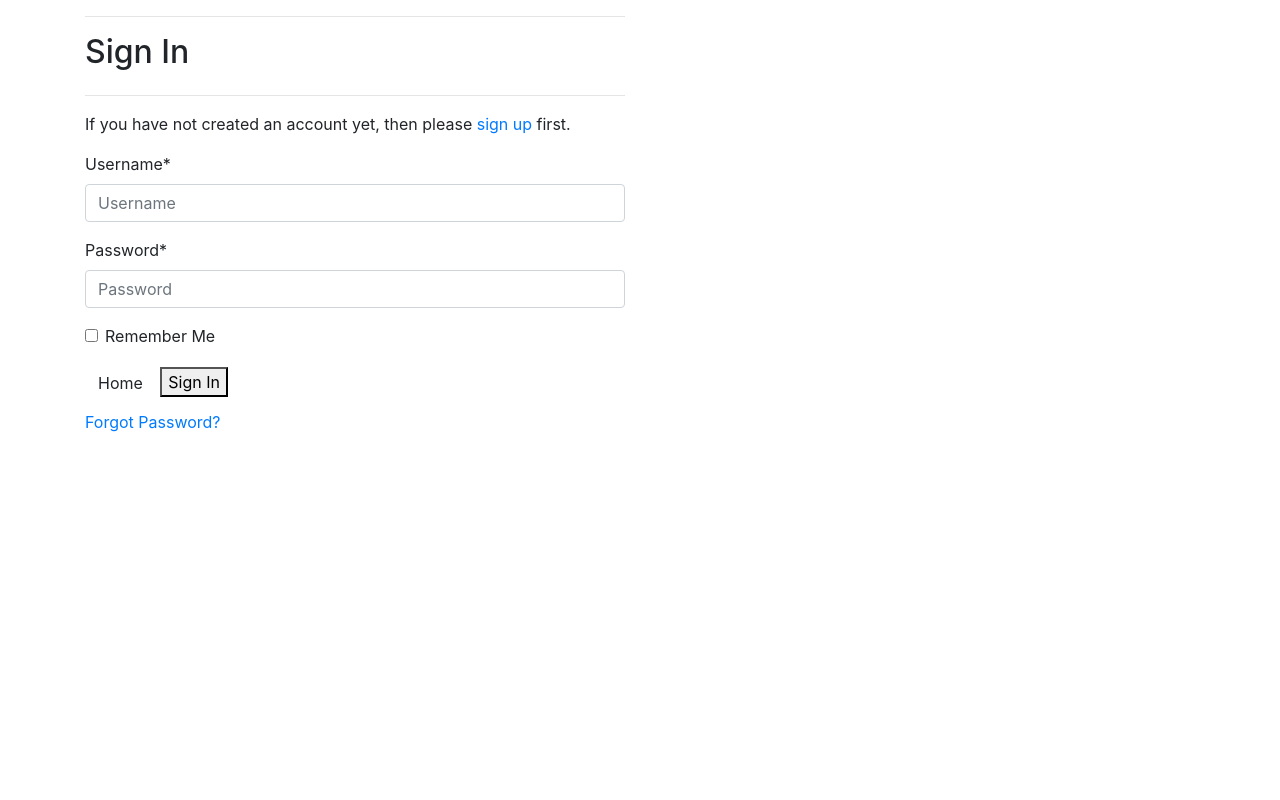
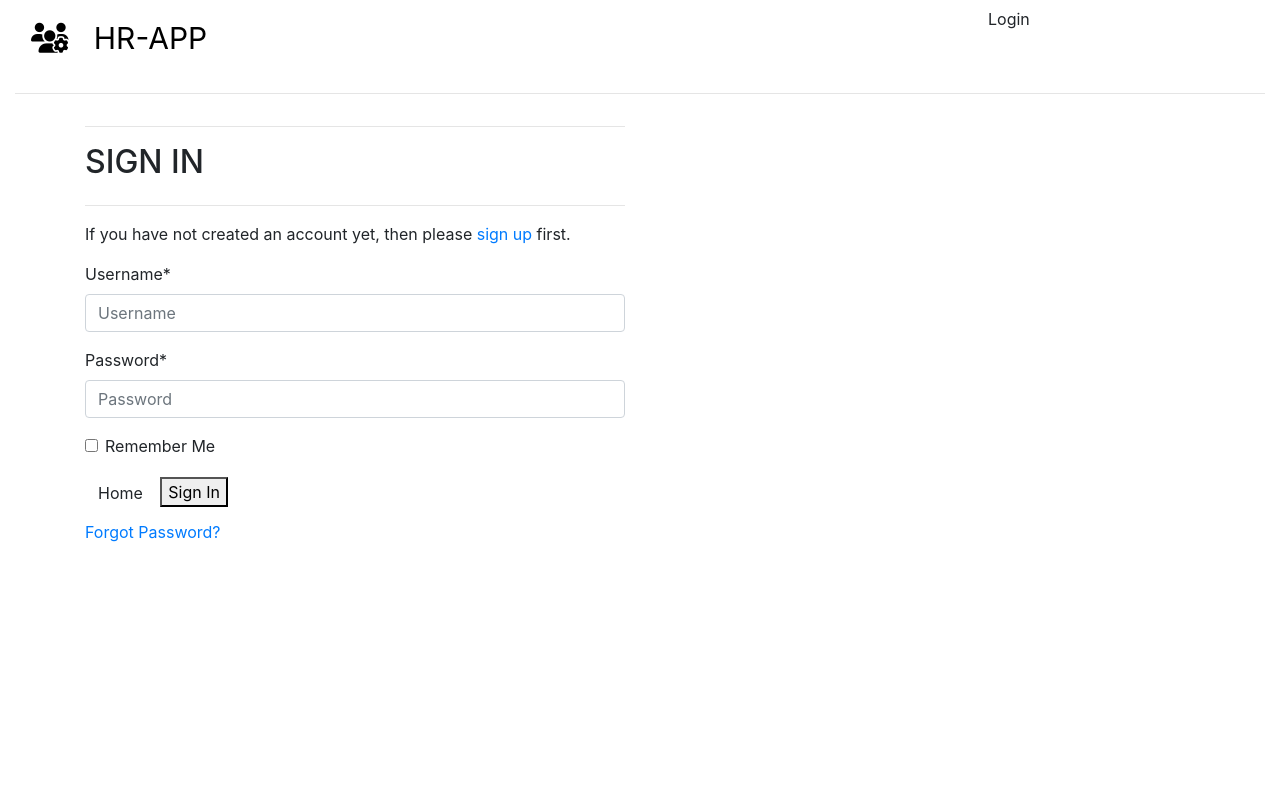
Before and after one commit to MihaiElisei/HR-App, a Django app: page /accounts/login/ in a window 1280 px wide. Run offline with Django 4.2, Linux system fonts and the light colour scheme; some libraries are stand-ins or nearby versions.

Commit message:
added header with logo and login/logout buttons

```diff
--- a/static/css/base.css
+++ b/static/css/base.css
@@ -0,0 +1,31 @@
+html, body{
+    padding: 0;
+    height: 100%;
+    margin: 0;
+    max-width: 100%;
+    overflow: hidden;
+}
+
+.text-black {
+    color: #000 !important;
+}
+
+.logo-font {
+    text-transform: uppercase;
+}
+
+.logo-font {
+    text-transform: uppercase;
+}
+
+.bg-black {
+    background: #000 !important;
+}
+
+.main-logo-link:hover {
+    text-decoration: none;
+}
+
+.main-logo{
+    font-size: 30px;
+}
--- a/templates/base.html
+++ b/templates/base.html
@@ -47,10 +47,33 @@
 <body>
   <!-- Header Section -->
   <header class="container-fluid">
-
+    <div class="row">
+        <div class="col-9">
+            <div class="p-3">
+                <a href="#" class="main-logo-link logo-font text-black main-logo">
+                    {% block navbar-content %}
+                        <i class="fas fa-users-cog"></i>&nbsp;&nbsp; HR-APP
+                    {% endblock navbar-content %}
+                </a>
+            </div>
+        </div>
+        <div class="col-3">
+            {% if user.is_authenticated %}
+                <div class="row ">
+                    <div class="col-6 ">
+                        <p class="p-3">You are logged in as: <span>{{ request.user }}</span></p>
+                    </div>
+                    <div class="col-6">
+                        <a href="{% url 'account_logout' %}" class="btn btn-md p-3" id="btn-nav">Logout</a>
+                    </div>
+                </div>
+            {% else %}
+                <a href="{% url 'account_login' %}" class="btn btn-md" id="btn-nav">Login</a>
+            {% endif %}
+        </div>
+    </div>
+    <hr class="w-90">
   </header>
-
-
 
   {% if messages %}
   <div class="message-container">
```
Also changed, not shown: home/templates/home/index.html (+9 -1 lines), db.sqlite3.
